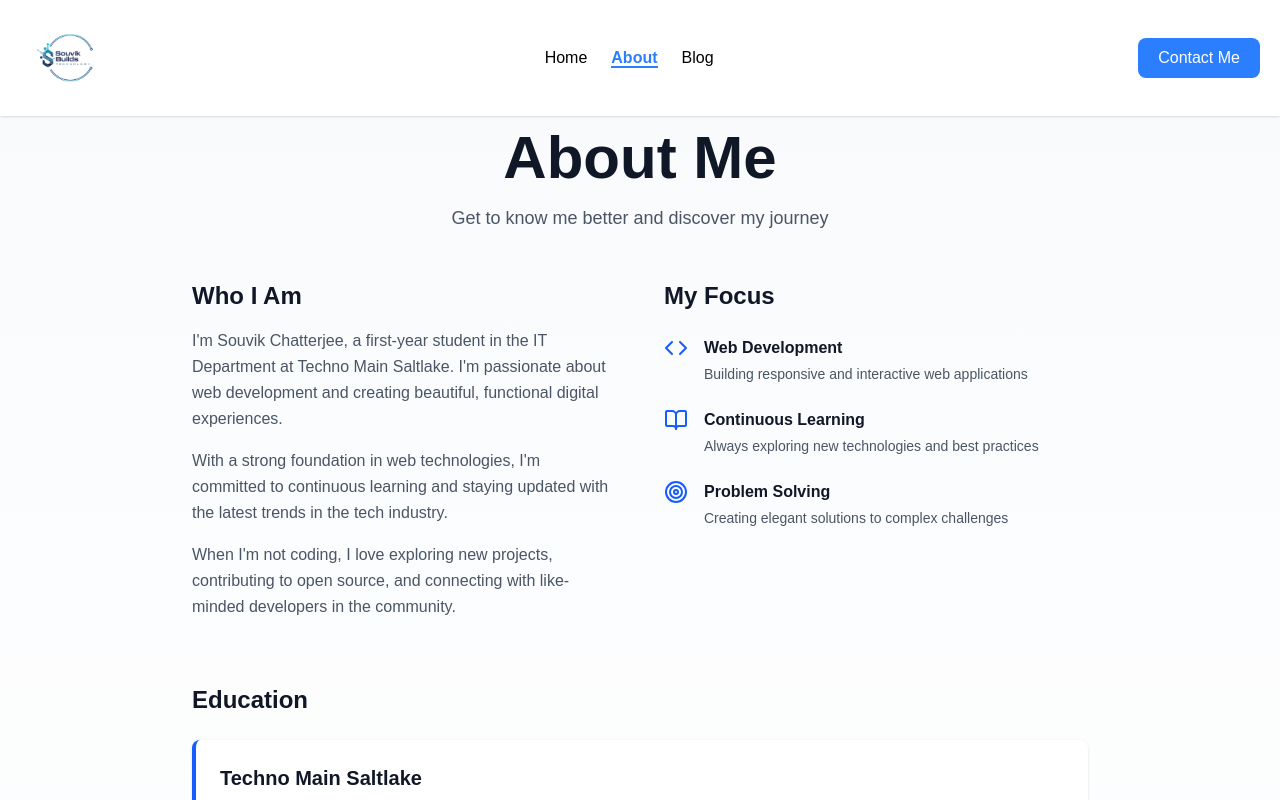
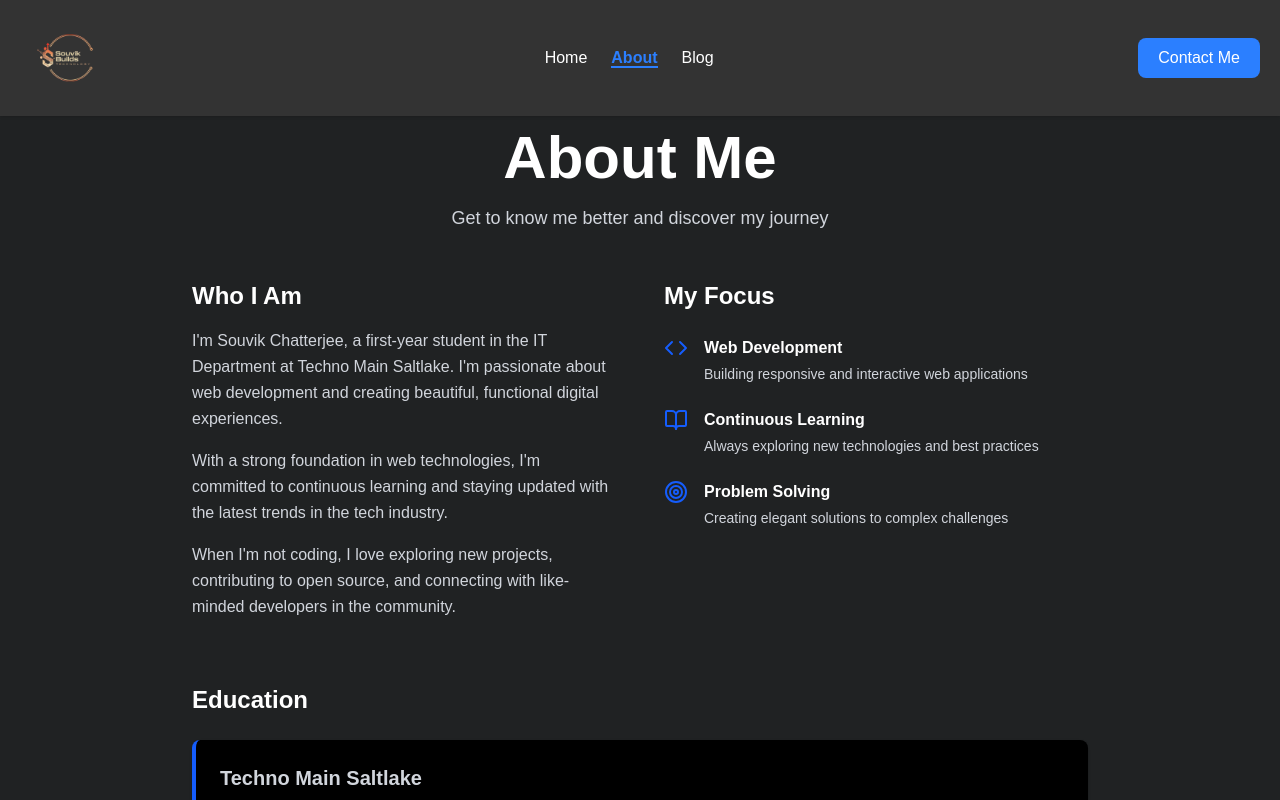
Before and after one commit to SouvikBuilds/myPortfolio, a React (Vite) app: page /about in a window 1280 px wide. Shown: the top 800 px of the page. Built offline with nearby package versions, Linux system fonts and the light colour scheme.

Commit message:
changed to dark mode

```diff
--- a/index.html
+++ b/index.html
@@ -1,4 +1,4 @@
-<!doctype html>
+<!DOCTYPE html>
 <html lang="en">
   <head>
     <meta charset="UTF-8" />
@@ -6,7 +6,7 @@
     <meta name="viewport" content="width=device-width, initial-scale=1.0" />
     <title>my-portfolio</title>
   </head>
-  <body>
+  <body class="bg-[#202223]">
     <div id="root"></div>
     <script type="module" src="/src/main.jsx"></script>
   </body>
--- a/src/App.jsx
+++ b/src/App.jsx
@@ -5,7 +5,7 @@ import Footer from "./components/Footer/Footer.jsx";
 
 const App = () => {
   return (
-    <div className="min-h-screen">
+    <div className="min-h-screen bg-[#202223]">
       <Navbar />
       <div>
         <Outlet />
--- a/src/components/Navbar/Navbar.jsx
+++ b/src/components/Navbar/Navbar.jsx
@@ -26,12 +26,12 @@ const Navbar = () => {
   const [menuOpen, setMenuOpen] = useState(false);
   return (
     <>
-      <div className="flex flex-row fixed z-50 items-center justify-between bg-white shadow  w-full max-w-full px-5 py-2">
+      <div className="flex flex-row fixed z-50 items-center justify-between  shadow  w-full max-w-full px-5 py-2 bg-[#333] ">
         <div className="logo p-0 m-0">
           <img
             src={logo}
             alt="logo"
-            className="w-[100px] cursor-pointer"
+            className="w-[100px] cursor-pointer invert"
             onClick={() => navigate("/")}
           />
         </div>
@@ -45,7 +45,7 @@ const Navbar = () => {
                     className={({ isActive }) =>
                       isActive
                         ? "text-blue-500 cursor-pointer duration-200 text-base font-semibold border-b-2 border-blue-500"
-                        : "text-black text-base hover:text-blue-400 transition-colors"
+                        : "text-white text-base hover:text-blue-400 transition-colors"
                     }
                   >
                     {item.title}
--- a/src/pages/About/About.jsx
+++ b/src/pages/About/About.jsx
@@ -5,34 +5,34 @@ import { useNavigate } from "react-router-dom";
 const About = () => {
   const navigate = useNavigate();
   return (
-    <div className="flex flex-col justify-center items-center w-full min-h-screen bg-gradient-to-b from-slate-50 to-white pt-20">
+    <div className="flex flex-col justify-center items-center w-full min-h-screen bg-[#202223] to-white pt-20">
       <div className="w-full px-4 sm:px-8 md:px-16 py-12">
         <div className="max-w-4xl mx-auto">
           <div className="text-center mb-12">
-            <h1 className="text-5xl md:text-6xl font-bold text-gray-900 mb-4">
+            <h1 className="text-5xl md:text-6xl font-bold text-white mb-4">
               About Me
             </h1>
-            <p className="text-lg text-gray-600">
+            <p className="text-lg text-gray-300">
               Get to know me better and discover my journey
             </p>
           </div>
 
           <div className="grid md:grid-cols-2 gap-12 mb-16">
             <div>
-              <h2 className="text-2xl font-semibold text-gray-900 mb-4">
+              <h2 className="text-2xl font-semibold text-white mb-4">
                 Who I Am
               </h2>
-              <p className="text-gray-600 leading-relaxed mb-4">
+              <p className="text-gray-300 leading-relaxed mb-4">
                 I'm Souvik Chatterjee, a first-year student in the IT Department
                 at Techno Main Saltlake. I'm passionate about web development
                 and creating beautiful, functional digital experiences.
               </p>
-              <p className="text-gray-600 leading-relaxed mb-4">
+              <p className="text-gray-300 leading-relaxed mb-4">
                 With a strong foundation in web technologies, I'm committed to
                 continuous learning and staying updated with the latest trends
                 in the tech industry.
               </p>
-              <p className="text-gray-600 leading-relaxed">
+              <p className="text-gray-300 leading-relaxed">
                 When I'm not coding, I love exploring new projects, contributing
                 to open source, and connecting with like-minded developers in
                 the community.
@@ -40,17 +40,17 @@ const About = () => {
             </div>
 
             <div>
-              <h2 className="text-2xl font-semibold text-gray-900 mb-6">
+              <h2 className="text-2xl font-semibold text-white mb-6">
                 My Focus
               </h2>
               <div className="space-y-6">
                 <div className="flex gap-4">
                   <Code className="text-blue-600 flex-shrink-0" size={24} />
                   <div>
-                    <h3 className="font-semibold text-gray-900 mb-1">
+                    <h3 className="font-semibold text-white mb-1">
                       Web Development
                     </h3>
-                    <p className="text-gray-600 text-sm">
+                    <p className="text-gray-300 text-sm">
                       Building responsive and interactive web applications
                     </p>
                   </div>
@@ -58,10 +58,10 @@ const About = () => {
                 <div className="flex gap-4">
                   <BookOpen className="text-blue-600 flex-shrink-0" size={24} />
                   <div>
-                    <h3 className="font-semibold text-gray-900 mb-1">
+                    <h3 className="font-semibold text-white mb-1">
                       Continuous Learning
                     </h3>
-                    <p className="text-gray-600 text-sm">
+                    <p className="text-gray-300 text-sm">
                       Always exploring new technologies and best practices
                     </p>
                   </div>
@@ -69,10 +69,10 @@ const About = () => {
                 <div className="flex gap-4">
                   <Target className="text-blue-600 flex-shrink-0" size={24} />
                   <div>
-                    <h3 className="font-semibold text-gray-900 mb-1">
+                    <h3 className="font-semibold text-white mb-1">
                       Problem Solving
                     </h3>
-                    <p className="text-gray-600 text-sm">
+                    <p className="text-gray-300 text-sm">
                       Creating elegant solutions to complex challenges
                     </p>
                   </div>
@@ -82,17 +82,17 @@ const About = () => {
           </div>
 
           <div className="mb-16">
-            <h2 className="text-2xl font-semibold text-gray-900 mb-6">
+            <h2 className="text-2xl font-semibold text-white mb-6">
               Education
             </h2>
-            <div className="bg-white border-l-4 border-blue-600 p-6 rounded-lg shadow-sm">
-              <h3 className="text-xl font-semibold text-gray-900 mb-2">
+            <div className="bg-black border-l-4 border-blue-600 p-6 rounded-lg shadow-sm">
+              <h3 className="text-xl font-semibold text-gray-300 mb-2">
                 Techno Main Saltlake
               </h3>
               <p className="text-blue-600 font-medium mb-2">
                 IT Department - First Year Student
               </p>
-              <p className="text-gray-600">
+              <p className="text-gray-300">
                 Currently pursuing my studies in Information Technology with
                 focus on web development and software engineering
               </p>
--- a/src/pages/Blog/Blog.jsx
+++ b/src/pages/Blog/Blog.jsx
@@ -90,20 +90,18 @@ const Blog = () => {
     return matchesSearch && matchesCategory;
   });
   return (
-    <div className="flex flex-col justify-center items-center w-full min-h-screen bg-gradient-to-b from-slate-50 to-white pt-20">
+    <div className="flex flex-col justify-center items-center w-full min-h-screen bg-[#202223] pt-20">
       <div className="w-full px-4 sm:px-8 md:px-16 py-12">
         <div className="max-w-6xl mx-auto">
-          {/* Header */}
           <div className="text-center mb-12">
-            <h1 className="text-5xl md:text-6xl font-bold text-gray-900 mb-4">
+            <h1 className="text-5xl md:text-6xl font-bold text-white mb-4">
               Blog
             </h1>
-            <p className="text-lg text-gray-600">
+            <p className="text-lg text-gray-300">
               Thoughts, tutorials, and insights about web development
             </p>
           </div>
 
-          {/* Search and Filter */}
           <div className="mb-12">
             <div className="relative mb-6">
               <Search
@@ -115,7 +113,7 @@ const Blog = () => {
                 placeholder="Search articles..."
                 value={searchTerm}
                 onChange={(e) => setSearchTerm(e.target.value)}
-                className="w-full pl-12 pr-4 py-3 border border-gray-300 rounded-lg focus:outline-none focus:ring-2 focus:ring-blue-500 focus:border-transparent"
+                className="w-full pl-12 pr-4 py-3 border border-gray-300 rounded-lg focus:outline-none focus:ring-2 focus:ring-blue-500 focus:border-transparent text-white"
               />
             </div>
 
@@ -127,7 +125,7 @@ const Blog = () => {
                   className={`px-4 py-2 rounded-full text-sm font-medium transition-all duration-300 cursor-pointer ${
                     selectedCategory === category
                       ? "bg-blue-600 text-white shadow-md"
-                      : "bg-white text-gray-700 border border-gray-300 hover:border-blue-400 hover:text-blue-600"
+                      : "bg-black text-blue-400 border border-gray-300 hover:border-blue-400 hover:text-blue-600 shadow shadow-blue-400"
                   }`}
                 >
                   {category}
@@ -136,13 +134,12 @@ const Blog = () => {
             </div>
           </div>
 
-          {/* Blog Posts Grid */}
           {filteredPosts.length > 0 ? (
             <div className="grid md:grid-cols-2 lg:grid-cols-3 gap-8">
               {filteredPosts.map((post) => (
                 <article
                   key={post.id}
-                  className="bg-white rounded-xl shadow-md hover:shadow-xl transition-all duration-300 overflow-hidden group cursor-pointer border border-gray-100 hover:border-blue-200"
+                  className="bg-[#333] rounded-xl shadow-md hover:shadow-xl transition-all duration-300 overflow-hidden group cursor-pointer border border-gray-100 hover:border-blue-200"
                 >
                   <div className="relative overflow-hidden h-48">
                     <img
@@ -160,7 +157,7 @@ const Blog = () => {
 
                   <div className="p-6">
                     <div className="flex items-center gap-4 text-sm text-gray-500 mb-3">
-                      <span className="flex items-center gap-1">
+                      <span className="flex items-center gap-1 text-blue-400">
                         <Calendar size={14} />
                         {new Date(post.date).toLocaleDateString("en-US", {
                           month: "short",
@@ -168,17 +165,17 @@ const Blog = () => {
                           year: "numeric",
                         })}
                       </span>
-                      <span className="flex items-center gap-1">
+                      <span className="flex items-center gap-1 text-blue-400">
                         <Clock size={14} />
                         {post.readTime}
                       </span>
                     </div>
 
-                    <h2 className="text-xl font-bold text-gray-900 mb-3 group-hover:text-blue-600 transition-colors duration-300">
+                    <h2 className="text-xl font-bold text-blue-400 mb-3 group-hover:text-blue-600 transition-colors duration-300">
                       {post.title}
                     </h2>
 
-                    <p className="text-gray-600 text-sm leading-relaxed mb-4 line-clamp-3">
+                    <p className="text-white text-sm leading-relaxed mb-4 line-clamp-3">
                       {post.excerpt}
                     </p>
 
@@ -201,7 +198,6 @@ const Blog = () => {
             </div>
           )}
 
-          {/* Newsletter Section */}
           <div className="mt-16 bg-gradient-to-r from-blue-600 to-blue-700 rounded-xl p-8 text-center text-white">
             <h2 className="text-3xl font-bold mb-4">Stay Updated</h2>
             <p className="text-blue-100 mb-6 max-w-2xl mx-auto">
--- a/src/pages/Contact/Contact.jsx
+++ b/src/pages/Contact/Contact.jsx
@@ -62,10 +62,10 @@ const Contact = () => {
 
   return (
     <div className="flex flex-col justify-center items-center min-h-screen pt-40 pb-20 px-4 sm:px-8 md:px-16">
-      <h1 className="text-4xl text-center mx-auto font-semibold">
+      <h1 className="text-4xl text-center mx-auto font-semibold text-white">
         Get in Touch
       </h1>
-      <p className="mt-4 text-[20px] text-[#3a3b3c] text-center max-w-2xl">
+      <p className="mt-4 text-[20px] text-gray-300 text-center max-w-2xl">
         Have a question or want to work together? Drop me a message!
       </p>
 
@@ -78,7 +78,7 @@ const Contact = () => {
                   {detail.icon}
                 </div>
                 <div className="flex flex-col items-start gap-1">
-                  <h1 className="text-blue-600 text-xl font-semibold">
+                  <h1 className="text-white text-xl font-semibold">
                     {detail.title}
                   </h1>
                   <p className="text-blue-400 text-[15px] font-normal break-words">
@@ -91,22 +91,21 @@ const Contact = () => {
           <div className="flex flex-col items-start gap-3 mt-5 w-full">
             <div className="flex items-center gap-2">
               <LocateFixed size={24} className="text-blue-600" />
-              <h1 className="text-2xl font-semibold text-blue-600">
-                Find Me:{" "}
-              </h1>
+              <h1 className="text-2xl font-semibold text-white">Find Me: </h1>
             </div>
             <div className="rounded-lg w-full overflow-hidden">
               <iframe
                 src="https://www.google.com/maps/embed?pb=!1m14!1m12!1m3!1d228.33303939694747!2d86.98108072067726!3d23.699955691279335!2m3!1f0!2f0!3f0!3m2!1i1024!2i768!4f13.1!5e0!3m2!1sen!2sin!4v1761029370039!5m2!1sen!2sin"
                 className="w-full h-64 sm:h-72 md:h-80 lg:h-[300px]"
                 allowFullScreen=""
+                style={{ border: 0, filter: "invert(100%) grayscale(100%)" }}
                 loading="lazy"
                 referrerPolicy="no-referrer-when-downgrade"
               ></iframe>
             </div>
           </div>
         </div>
-        <div className="bg-white p-5 rounded-lg shadow-md w-full lg:w-1/2">
+        <div className="bg-[#202223] p-5 rounded-lg shadow-md w-full lg:w-1/2">
           <form
             onSubmit={handleSubmit(onSubmit)}
             className="flex flex-col justify-center items-stretch gap-5"
@@ -115,7 +114,7 @@ const Contact = () => {
               return (
                 <div key={field.id} className="w-full">
                   <label className="block">
-                    <span className="block mb-1 text-gray-700 font-medium">
+                    <span className="block mb-1 text-white font-medium">
                       {field.label}
                     </span>
                     {field.id === 3 ? (
--- a/src/pages/Home/Home.jsx
+++ b/src/pages/Home/Home.jsx
@@ -1,86 +1,71 @@
 import React, { useState } from "react";
-import myImage from "../../assets/myImage.png";
-import blob from "../../assets/blob (1).jpg";
+import myImage from "../../assets/myImage3.PNG";
+
 import Typewriter from "typewriter-effect";
-import Souvik from "../../assets/Souvik.png";
+
 import Projects from "../../components/Projects/Projects.jsx";
 import Skills from "../../components/Skills/Skills.jsx";
 
 const Home = () => {
   const [image, setImage] = useState(myImage);
-  const imageList = [myImage, Souvik];
-
   return (
-    <div className="flex flex-col justify-center items-center w-full min-h-screen bg-gradient-to-b from-slate-50 to-white lg:pt-20 md:pt-20">
+    <div className="flex flex-col justify-center items-center w-full min-h-screen bg-[#202223] lg:pt-20 md:pt-20">
       <div className="w-full px-4 sm:px-8 md:px-16 py-12 mt-[8rem] md:mt-10 lg:mt-10">
         <div className="flex flex-col lg:flex-row items-center justify-between gap-8 lg:gap-16 max-w-6xl mx-auto">
           <div className="flex-1 text-center lg:text-left">
-            <h1 className="text-4xl sm:text-5xl md:text-6xl font-bold text-gray-900 mb-4">
+            <h1 className="text-4xl sm:text-5xl md:text-6xl font-bold text-white mb-4">
               <Typewriter
                 options={{
                   strings: [
-                    "Welcome To My Web Dev Portfolio",
-                    "I am Souvik Chatterjee",
-                    "I am from IT Department, First Year Student of Techno Main Saltlake",
+                    "Hey there! ",
+                    "Welcome to my Portfolio",
+                    "I'm Souvik Chatterjee",
+                    "An IT Enthusiast & First-Year UG Student at Techno Main Salt Lake",
                   ],
                   autoStart: true,
                   loop: true,
-                  delay: 50,
+                  delay: 80,
                   deleteSpeed: 30,
                 }}
               />
             </h1>
-            <p className="text-lg text-gray-600 leading-relaxed">
+            <p className="text-lg text-gray-300 leading-relaxed">
               Your journey starts here. We're excited to have you with us.
             </p>
           </div>
           <div className="flex-1 w-full flex justify-center lg:justify-end">
             <div className="relative w-full max-w-md">
               <div className="absolute inset-0 flex items-center justify-center">
-                <img
+                {/* <img
                   src={blob}
                   alt="blob background"
-                  className="w-full h-auto drop-shadow-lg"
-                />
+                  className="w-full h-auto drop-shadow-lg "
+                /> */}
               </div>
-              <div className="relative aspect-square flex items-center justify-center p-8 sm:p-12">
+              <div className="relative aspect-square flex items-center justify-center p-8 sm:p-12 bg-[#202223]">
                 <img
                   src={image}
                   alt="profile"
-                  className="w-4/5 h-auto object-contain drop-shadow-xl transition-opacity duration-300"
+                  className="w-[100%] h-auto object-contain drop-shadow-xl transition-opacity duration-300"
                 />
-              </div>
-              <div className="flex flex-row gap-4 items-center justify-center mt-[50px]">
-                {imageList.map((img, index) => {
-                  return (
-                    <div key={index}>
-                      <img
-                        src={img}
-                        alt="not found"
-                        className={`cursor-pointer w-12 h-12 rounded-lg transition-all duration-300 object-contain ${
-                          image === img
-                            ? "shadow-lg grayscale-0 "
-                            : "shadow grayscale opacity-60 hover:opacity-100 hover:scale-105"
-                        }`}
-                        onClick={() => setImage(img)}
-                      />
-                    </div>
-                  );
-                })}
               </div>
             </div>
           </div>
         </div>
       </div>
       <div className="projectSection flex flex-col items-center mt-[100px]">
-        <h1 className="text-3xl text-center font-semibold">My Projects</h1>
+        <h1 className="text-3xl text-center font-semibold text-white">
+          My Projects
+        </h1>
         <div className="w-[1rem] h-[10px] rounded-full bg-purple-700 absolute mt-[33px]"></div>
         <div className="w-[10rem] h-[5px] rounded-2xl bg-purple-600 relative"></div>
 
         <Projects />
       </div>
       <div className="skillSection flex flex-col items-center mt-[80px]">
-        <h1 className="text-3xl text-center font-semibold">My Skills</h1>
+        <h1 className="text-3xl text-center font-semibold text-white">
+          My Skills
+        </h1>
         <div className="w-[1rem] h-[10px] rounded-full bg-purple-700 absolute mt-[33px]"></div>
         <div className="w-[10rem] h-[5px] rounded-2xl bg-purple-600 relative"></div>
 
```
Also changed, not shown: src/assets/myImage2.PNG (added), src/assets/myImage3.PNG (added).
